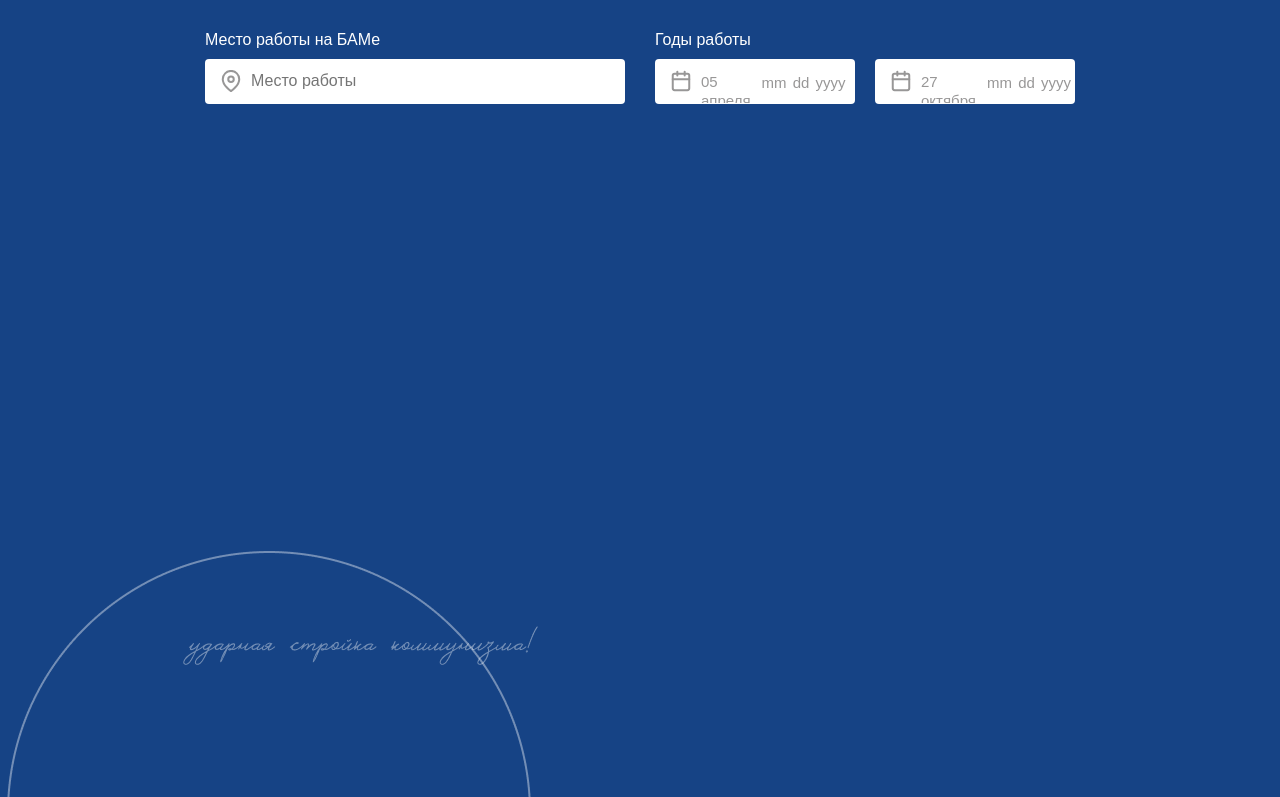
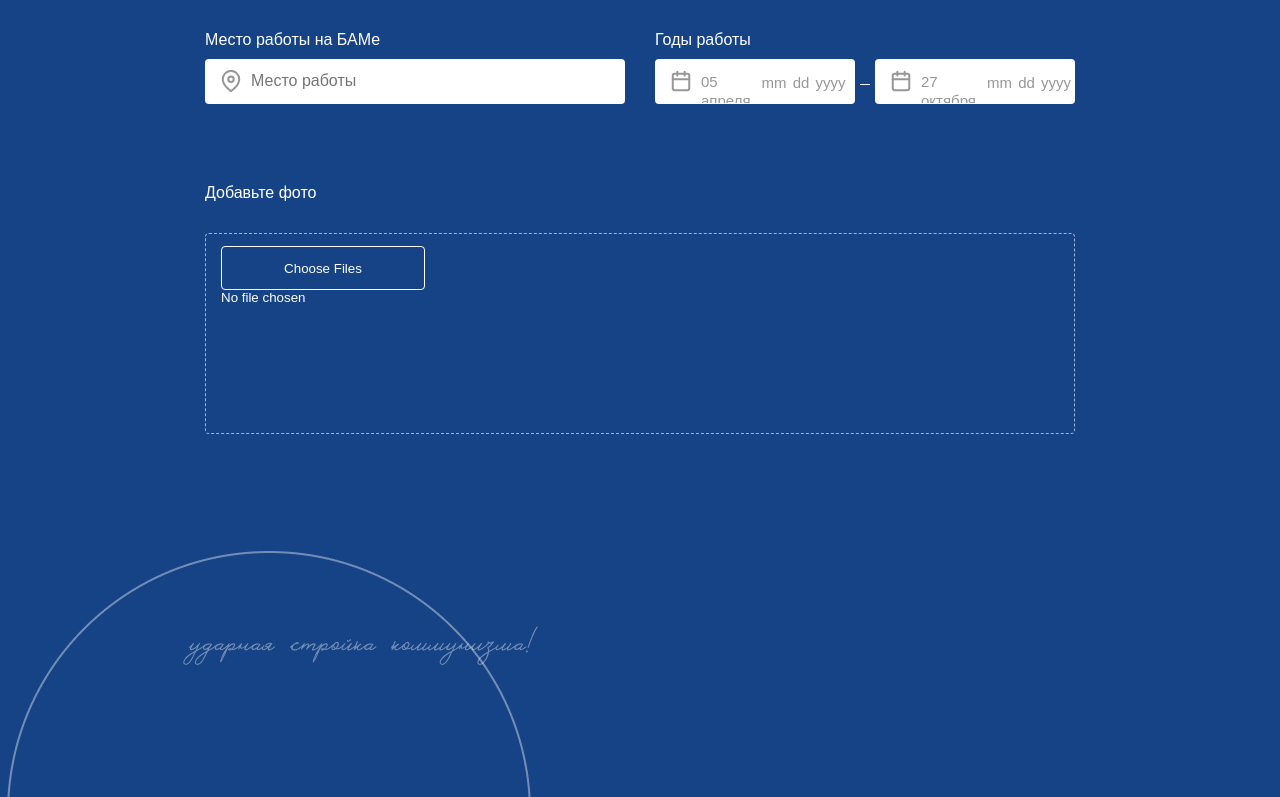
Before and after one commit to georgyantonov/bam, a React (Create React App) app: page / in a window 1280 px wide. Shown: the part 3090-3887 px from the top of the page. Built offline with nearby package versions, Linux system fonts and the light colour scheme; a web font is replaced by a local one.

Commit message:
input file

```diff
--- a/src/Components/Main/Share/Share.jsx
+++ b/src/Components/Main/Share/Share.jsx
@@ -68,7 +68,7 @@ export default function Share() {
             <label htmlFor="story">
               Ваша история*
             </label>
-            <textarea name="story"  className='input story' placeholder='Расскажите о себе или о своих родственниках, которые принимали участие в строительстве магистрали'></textarea>
+            <textarea name="story"  className='input high' placeholder='Расскажите о себе или о своих родственниках, которые принимали участие в строительстве магистрали'></textarea>
             <div className="row">
               <div className="col">
               <label htmlFor="place">
@@ -98,8 +98,18 @@ export default function Share() {
                   </span>
                 </div>
               </div>
+
               </div>
             </div>
+            <div className='dropzone'>
+                <label htmlFor="drop">
+                  Добавьте фото
+                  <div className='upload'>
+                  <input type="file" className='high input' multiple name='drop' />
+                </div>
+                </label>
+
+              </div>
           </form>
         </div>
     </div>
--- a/src/Components/Main/Share/style.scss
+++ b/src/Components/Main/Share/style.scss
@@ -80,13 +80,43 @@
 
     }
     }
-    .story{
+    .high{
         box-sizing: border-box;
         padding: 12px 15px;
         min-height: 201px;
         width: 100%;
         resize: none;
         margin-bottom: 32px;
+    }
+    .dropzone{
+
+        input[type="file"]{
+            margin-top: 30px;
+            background: transparent;
+            border: 1px dashed rgba(255, 255, 255, 0.6);
+
+        }
+        .upload{
+            height: inherit;
+            input::-webkit-file-upload-button{
+                content: attr();
+                align-self: center;
+                display: flex;
+                flex-direction: row;
+                justify-content: center;
+                align-items: center;
+                padding: 10px 25px;
+                gap: 10px;
+                width: 204px !important;
+                height: 44px !important;
+                background-color: transparent   ;
+                border: 1px solid #FFFFFF;
+                border-radius: 4px;
+                color: white;
+
+            }
+        }
+
     }
     }
 
@@ -179,6 +209,15 @@
         opacity: 0;
         width: 5px;
     }
+    .date_from::after{
+        background: #fff;
+        content: "";
+        height: 1px;
+        position: absolute;
+        right: -15px;
+        top: 50%;
+        width: 10px;
+    }
 }
 .date_from::before, .date_to::before{
     background: url('../../../Assets/calendar.svg') !important;
```
